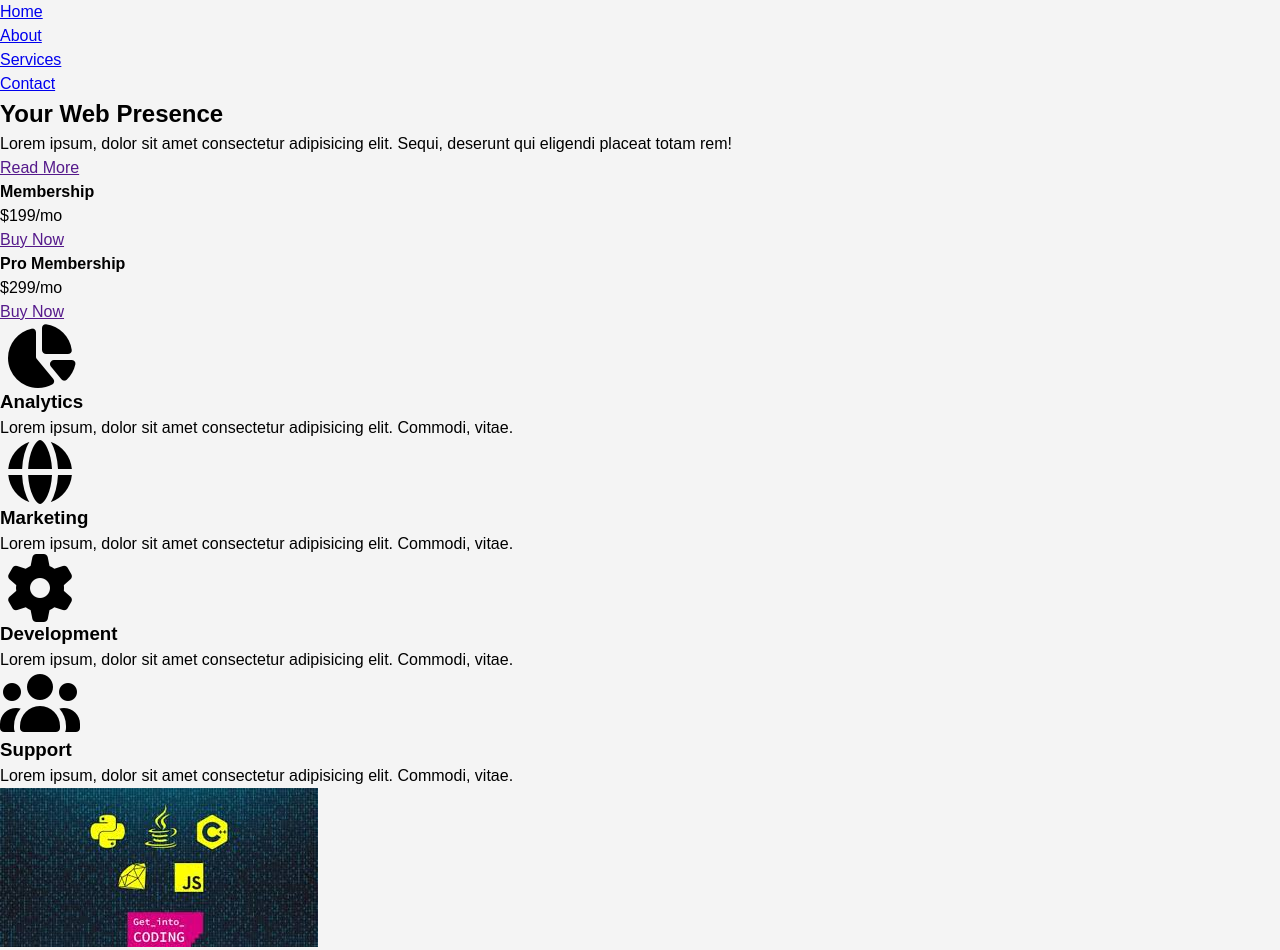
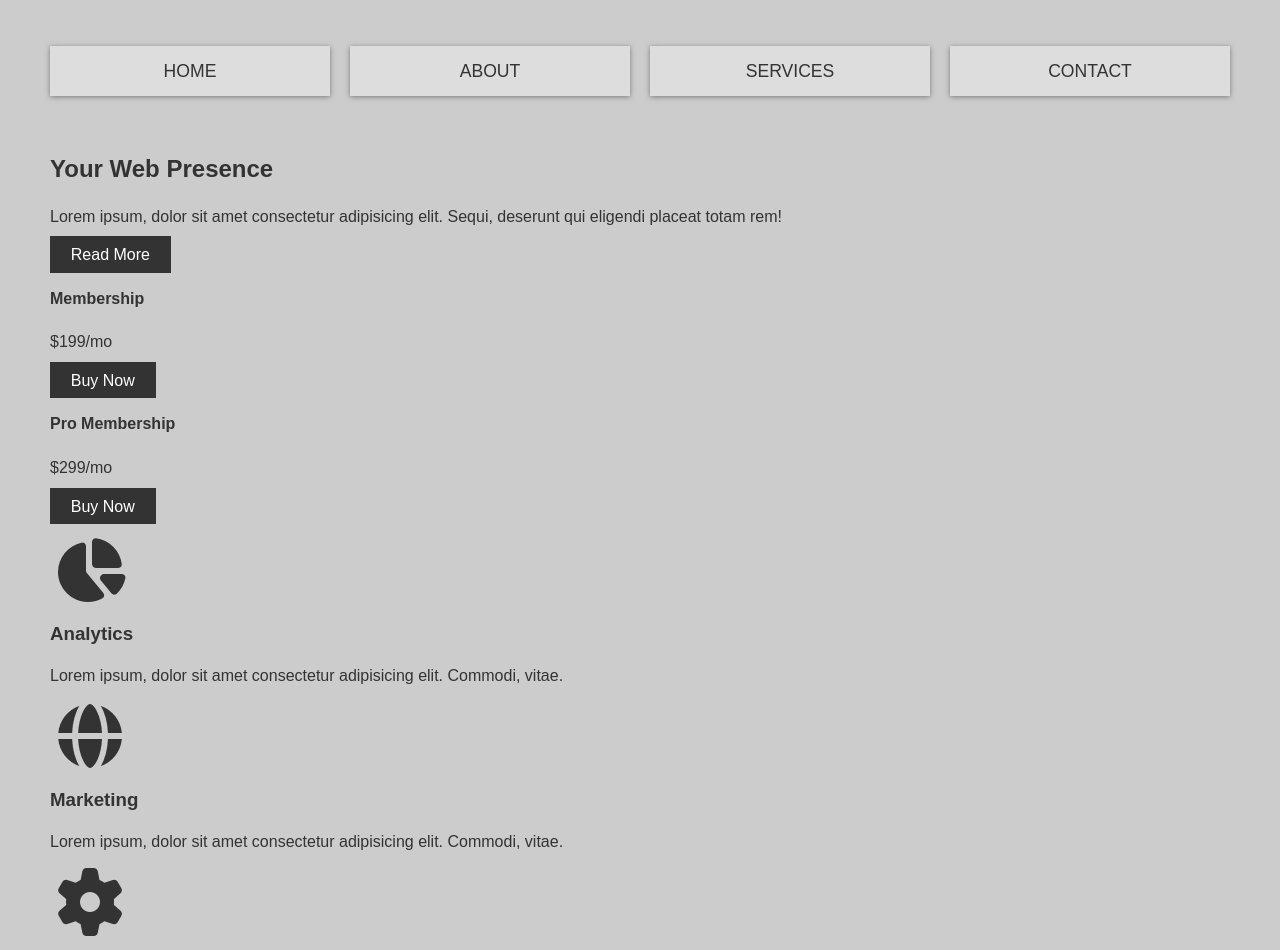
Before and after one commit to rationale1/Simple-Web-Design, a plain HTML site: page index.html in a window 1280 px wide. Shown: the top 950 px of the page. Drawn offline with Linux system fonts and the light colour scheme.

Commit message:
Styled the navigation menu

```diff
--- a/style.css
+++ b/style.css
@@ -1,25 +1,69 @@
+/*.................CSS VARIABLES........*/
 :root {
-  --white: #fff;
-  --orange: #e8491d;
-  --light-grey: #f4f4f4;
-  --blue-grey: #35424a;
-  --bold: 700;
+  --primary: #ddd;
+  --dark: #333;
+  --light: #fff;
+  --shadow: 0 1px 5px rgba(104, 104, 104, 0.8);
 }
 
-* {
+html {
   box-sizing: border-box;
-  margin: 0;
-  padding: 0;
+  font-family: Arial, "Helvetica Neue", Helvetica, sans-serif;
+  color: var(--dark);
 }
 
 body {
-  background-color: var(--light-grey);
-  font-family: Arial, "Helvetica Neue", Helvetica, sans-serif;
-  line-height: 1.5;
-  font-size: 15px;
-  font-size: 1em;
+  background-color: #ccc;
+  margin: 30px 50px;
+  line-height: 1.4;
 }
+
+.btn {
+  background-color: var(--dark);
+  color: var(--light);
+  padding: 0.6rem 1.3rem;
+  text-decoration: none;
+  border: 0;
+}
+
+/* img {
+  min-width: 100%;
+} */
 
 .portfolio img {
   width: 150px;
 }
+
+/*.................Wrapper........*/
+.wrapper {
+  display: grid;
+  gap: 20px;
+}
+
+/*.................Navigation........*/
+.main-nav ul {
+  display: grid;
+  gap: 20px;
+  padding: 0;
+  list-style: none;
+  grid-template-columns: repeat(4, 1fr);
+}
+
+.main-nav a {
+  background-color: var(--primary);
+  text-decoration: none;
+  display: block;
+  padding: 0.8rem;
+  text-align: center;
+  color: var(--dark);
+  text-transform: uppercase;
+  font-size: 1.1rem;
+  box-shadow: var(--shadow);
+}
+
+.main-nav a:hover {
+  background-color: var(--dark);
+  color: var(--light);
+}
+
+/*.................Top Container........*/
```
Also changed, not shown: index.html (+1 -1 lines).
